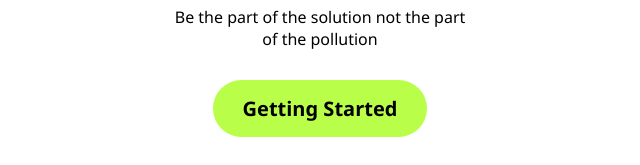
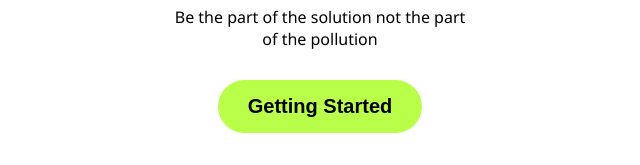
Before and after one commit to the-amazing-team/e-waste-dukaan, a React (Vite) app: page /getting-started-page in a window 1280 px wide. Shown: the part 609-774 px from the top of the page, without its empty margins (320-960 px from the left). Built offline with nearby package versions, Linux system fonts and the light colour scheme.

Commit message:
getting started page linking complete #23

```diff
--- a/src/pages/GettingStartedPage/GettingStartedPage.css
+++ b/src/pages/GettingStartedPage/GettingStartedPage.css
@@ -54,6 +54,7 @@ body {
     font-size: 20px;
     margin: 10px;
     cursor: pointer;
+    color: #000;
 }
 
 .sub-cta-line {
--- a/src/pages/GettingStartedPage/GettingStartedPage.tsx
+++ b/src/pages/GettingStartedPage/GettingStartedPage.tsx
@@ -1,5 +1,6 @@
 import "./GettingStartedPage.css"
 import { IonImg, IonPage } from "@ionic/react";
+import { Link } from "react-router-dom";
 
 import Logo from "./img/logo.png";
 import Welcome from "./img/welcome.png";
@@ -18,7 +19,11 @@ const GettingStartedPage: React.FC = () => {
               Be the part of the solution not the part <br />
               of the pollution
           </div>
-          <div className="cta-getting-started">Getting Started</div>
+          <a href="/login-selector-page">
+            <button className="cta-getting-started">
+              Getting Started
+            </button>
+          </a>
           <div className="sub-cta-line">E-Waste | Large Appliance</div>
       </div>
     </IonPage>
```
